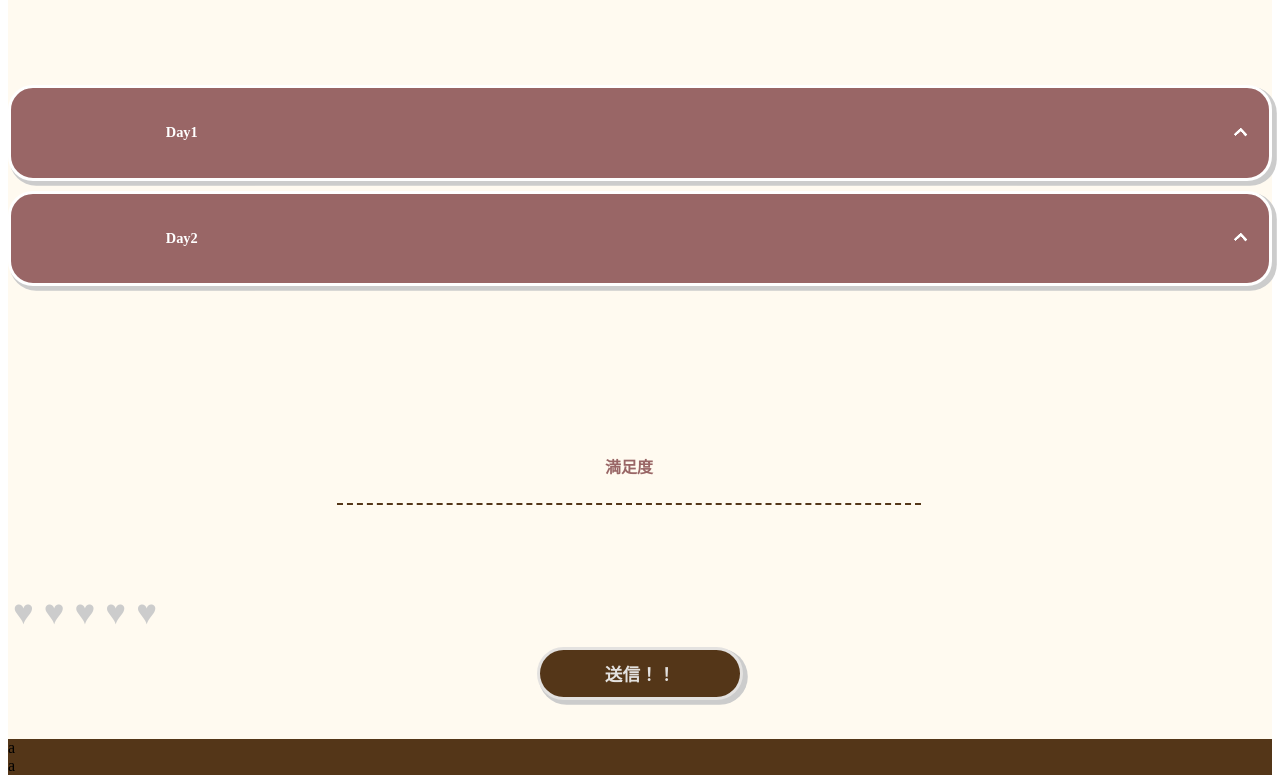
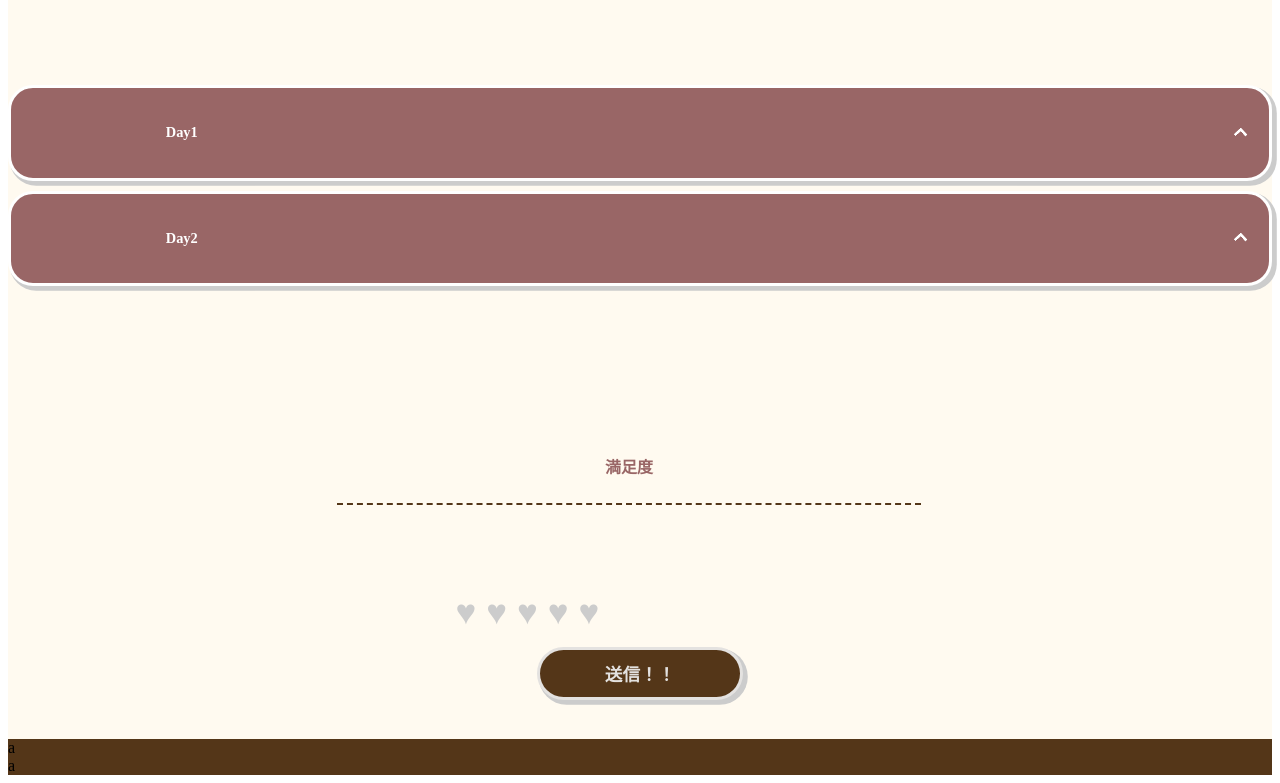
Before and after one commit to kyary029/birthday.githug.io, a plain HTML site: page index.html in a window 1280 px wide. Shown: the part 2391-3174 px from the top of the page. Drawn offline with Linux system fonts and the light colour scheme.

Commit message:
Update style.css

```diff
--- a/style.css
+++ b/style.css
@@ -395,7 +395,9 @@ button#button_solid0 :after {
   border-radius: 1px;
 }
 
-
+.rate-form{
+ margin-left: 35%;
+}
 
 #a{
   color: #FFFAF0;
```
